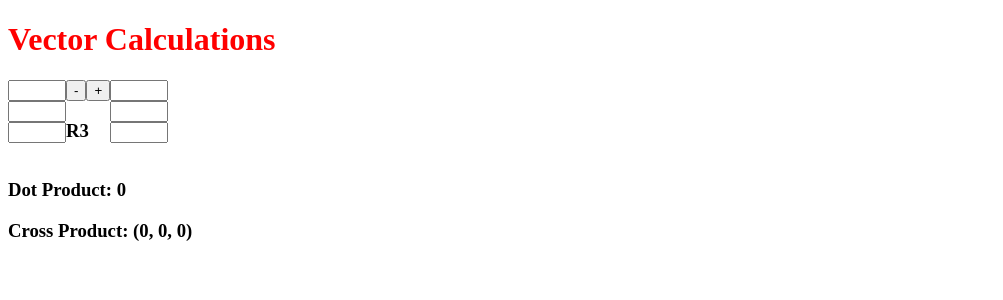
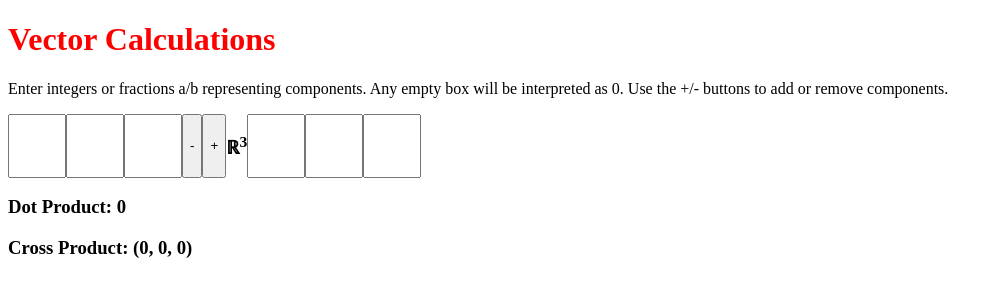
Before and after one commit to josephperez3/vector-calculations, a React (Create React App) app: page / in a window 1280 px wide. Shown: the top 300 px of the page, without its empty margins (0-1003 px from the left). Built offline with nearby package versions, Linux system fonts and the light colour scheme.

Commit message:
fixed errors

```diff
--- a/src/App.js
+++ b/src/App.js
@@ -3,9 +3,8 @@ import Header from "./components/Header";
 import Vector from "./components/Vector";
 import CalculationDisplay from "./components/CalculationDisplay";
 import VectorControl from "./components/VectorControl";
-import { useState, useEffect } from "react";
+import { useState } from "react";
 import { stringToFrac, addFrac, multFrac, displayFrac } from "./Fractions";
-import { computeHeadingLevel } from "@testing-library/react";
 
 function App() {
   // default input boxes for v1
@@ -65,7 +64,7 @@ function App() {
   // updates an input box's value
   const updateBox = (inputBoxes, setInputBoxes, id, input) => {
     setInputBoxes(
-      inputBoxes.map((box) => (box.id == id ? { ...box, value: input } : box))
+      inputBoxes.map((box) => (box.id === id ? { ...box, value: input } : box))
     );
     //{ ...task, reminder: !task.reminder }
   };
@@ -88,7 +87,7 @@ function App() {
   // finds cross product
   const calculateCrossProduct = () => {
     if (inputBoxes1.length !== 3) {
-      return "Only in R3";
+      return false;
     } else {
       const u1 = stringToFrac(inputBoxes1[0].value);
       const u2 = stringToFrac(inputBoxes1[1].value);
@@ -148,6 +147,7 @@ function App() {
       <CalculationDisplay
         name={"Cross Product"}
         value={calculateCrossProduct()}
+        displayUnavailable={inputBoxes1.length !== 3}
       />
     </>
   );
--- a/src/Fractions.js
+++ b/src/Fractions.js
@@ -53,7 +53,7 @@ export const displayFrac = (frac) => {
     num *= -1;
     denom *= -1;
   }
-  if (denom == 1) {
+  if (denom === 1) {
     return String(num);
   } else {
     return String(num) + "/" + String(denom);
@@ -72,7 +72,7 @@ export const stringToFrac = (frac) => {
   if (frac === "") {
     return [0, 1];
   }
-  if ((frac.match(/\-/g) || []).length === frac.length) {
+  if ((frac.match(/-/g) || []).length === frac.length) {
     return [0, 1];
   }
   if (isNaN(denom)) {
--- a/src/components/CalculationDisplay.jsx
+++ b/src/components/CalculationDisplay.jsx
@@ -1,10 +1,15 @@
-const CalculationDisplay = ({ name, value }) => {
+const CalculationDisplay = ({ name, value, displayUnavailable }) => {
   return (
-    <div>
-      <h3>
-        {name}: {value}
-      </h3>
-    </div>
+    <h3>
+      {name}:{" "}
+      {displayUnavailable ? (
+        <>
+          Only in ℝ<sup>3</sup>
+        </>
+      ) : (
+        value
+      )}
+    </h3>
   );
 };
 
--- a/src/components/Header.jsx
+++ b/src/components/Header.jsx
@@ -1,5 +1,14 @@
 const Header = () => {
-  return <h1>Vector Calculations</h1>;
+  return (
+    <>
+      <h1>Vector Calculations</h1>
+      <p>
+        Enter integers or fractions a/b representing components. Any empty box
+        will be interpreted as 0. Use the +/- buttons to add or remove
+        components.
+      </p>
+    </>
+  );
 };
 
 export default Header;
--- a/src/components/InputBox.jsx
+++ b/src/components/InputBox.jsx
@@ -1,17 +1,10 @@
-import { useState } from "react";
-
 const InputBox = ({ id, inputBoxes, setInputBoxes, onUpdate }) => {
-  const [value, setValue] = useState(0);
   return (
-    <div>
-      <input
-        className="vector-input"
-        type="text"
-        onChange={(e) =>
-          onUpdate(inputBoxes, setInputBoxes, id, e.target.value)
-        }
-      />
-    </div>
+    <input
+      className="vector-input"
+      type="text"
+      onChange={(e) => onUpdate(inputBoxes, setInputBoxes, id, e.target.value)}
+    />
   );
 };
 
--- a/src/components/Vector.jsx
+++ b/src/components/Vector.jsx
@@ -1,9 +1,8 @@
-import { useState } from "react";
 import InputBox from "./InputBox";
 
 const Vector = ({ inputBoxes, setInputBoxes, onUpdate }) => {
   return (
-    <div>
+    <>
       {inputBoxes.map((inputBox) => (
         <InputBox
           key={inputBox.id}
@@ -13,7 +12,7 @@ const Vector = ({ inputBoxes, setInputBoxes, onUpdate }) => {
           onUpdate={onUpdate}
         />
       ))}
-    </div>
+    </>
   );
 };
 
--- a/src/components/VectorControl.jsx
+++ b/src/components/VectorControl.jsx
@@ -1,10 +1,12 @@
 const VectorControl = ({ addBox, deleteBox, dimension }) => {
   return (
-    <div>
+    <>
       <button onClick={deleteBox}>-</button>
       <button onClick={addBox}>+</button>
-      <h3>R{dimension}</h3>
-    </div>
+      <h3>
+        ℝ<sup>{dimension}</sup>
+      </h3>
+    </>
   );
 };
 
```
Also changed, not shown: 1 other file (tests, documents, lock files or other folders).
